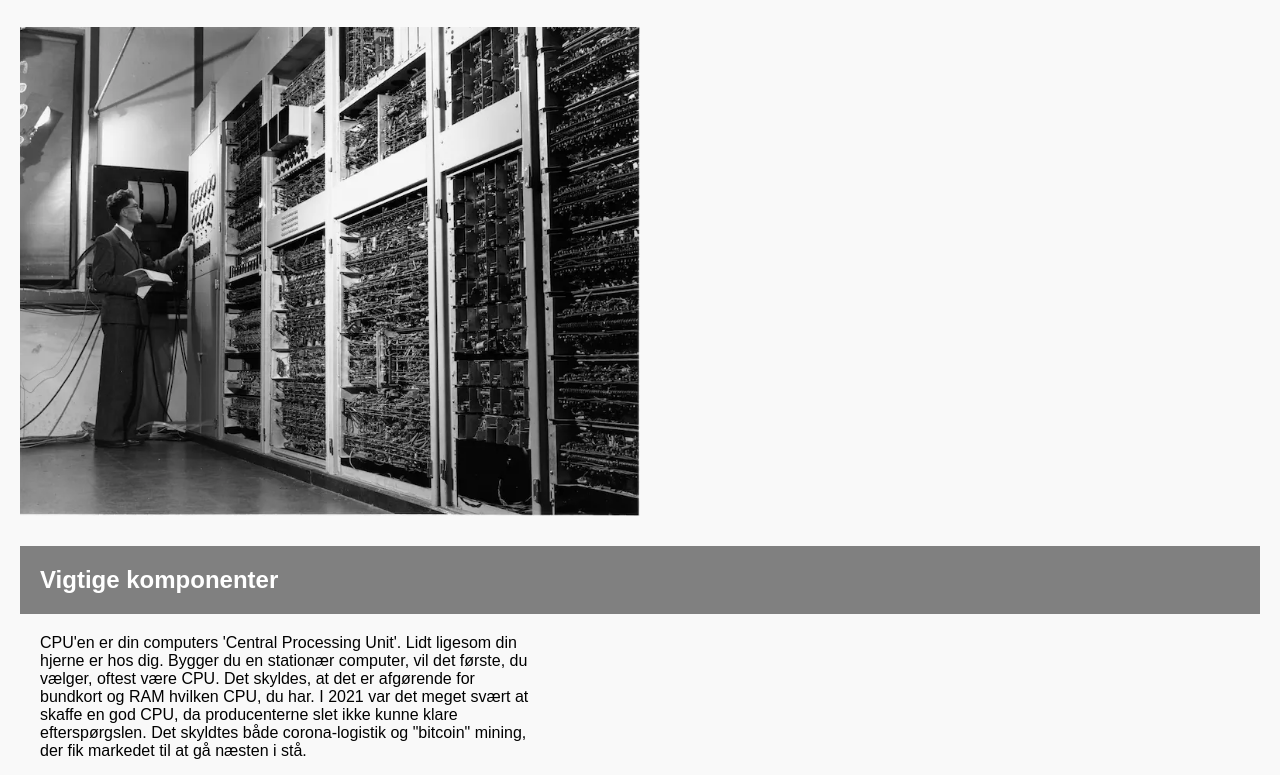
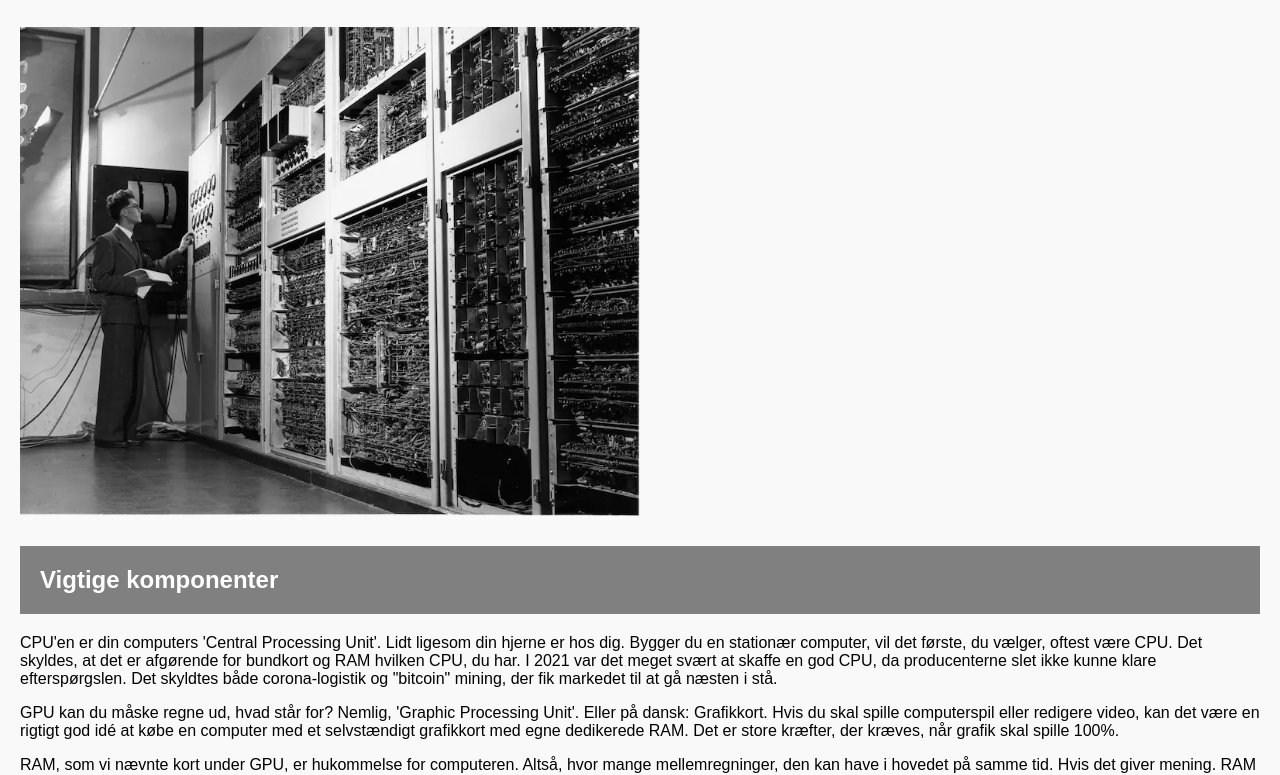
Before and after one commit to Danielladuncan/mobilesite, a plain HTML site: page komponenter.html in a window 1280 px wide. Shown: the part 163-938 px from the top of the page. Drawn offline with Linux system fonts and the light colour scheme.

Commit message:
Add files via upload

```diff
--- a/komponenter.css
+++ b/komponenter.css
@@ -42,9 +42,3 @@ h2 {
   color: white;
   padding: 20px;
 }
-
-p {
-  padding-left: 20px;
-  margin-bottom: 30px;
-  width: 500px;
-}
```
